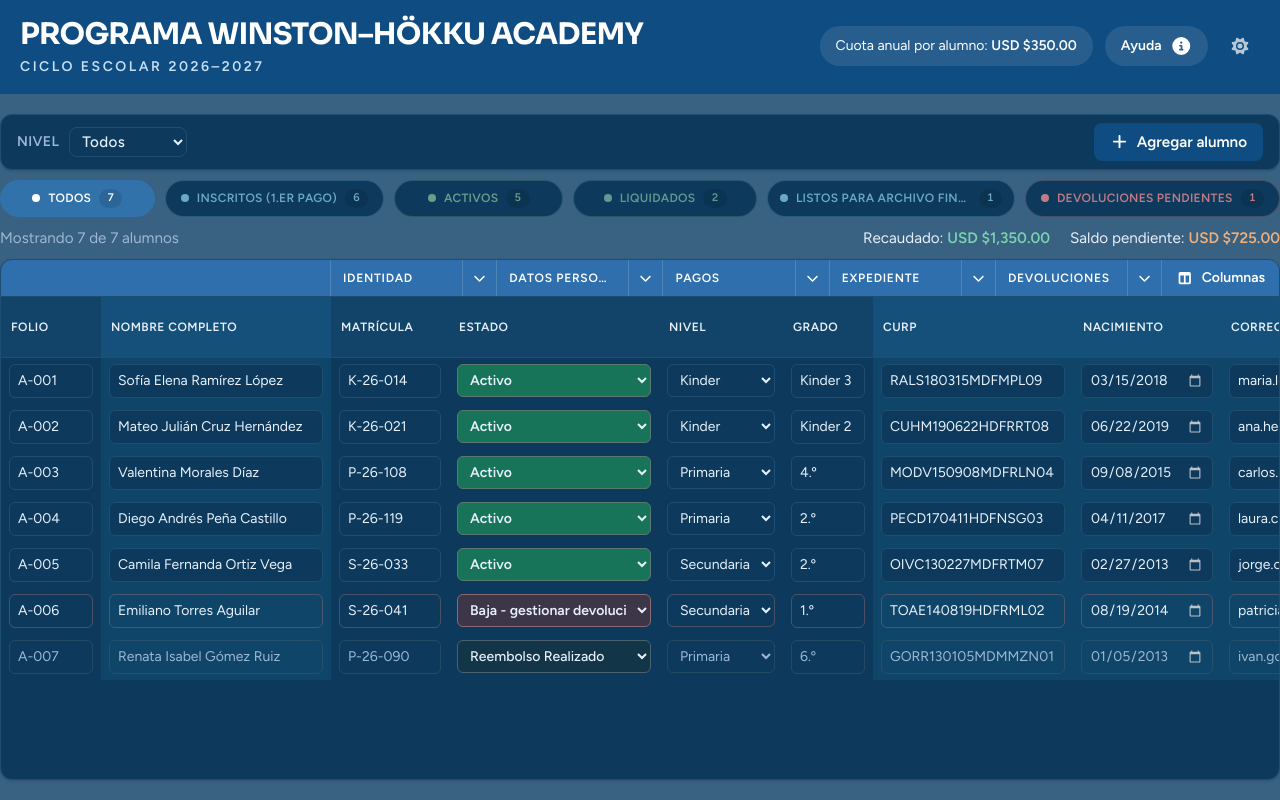
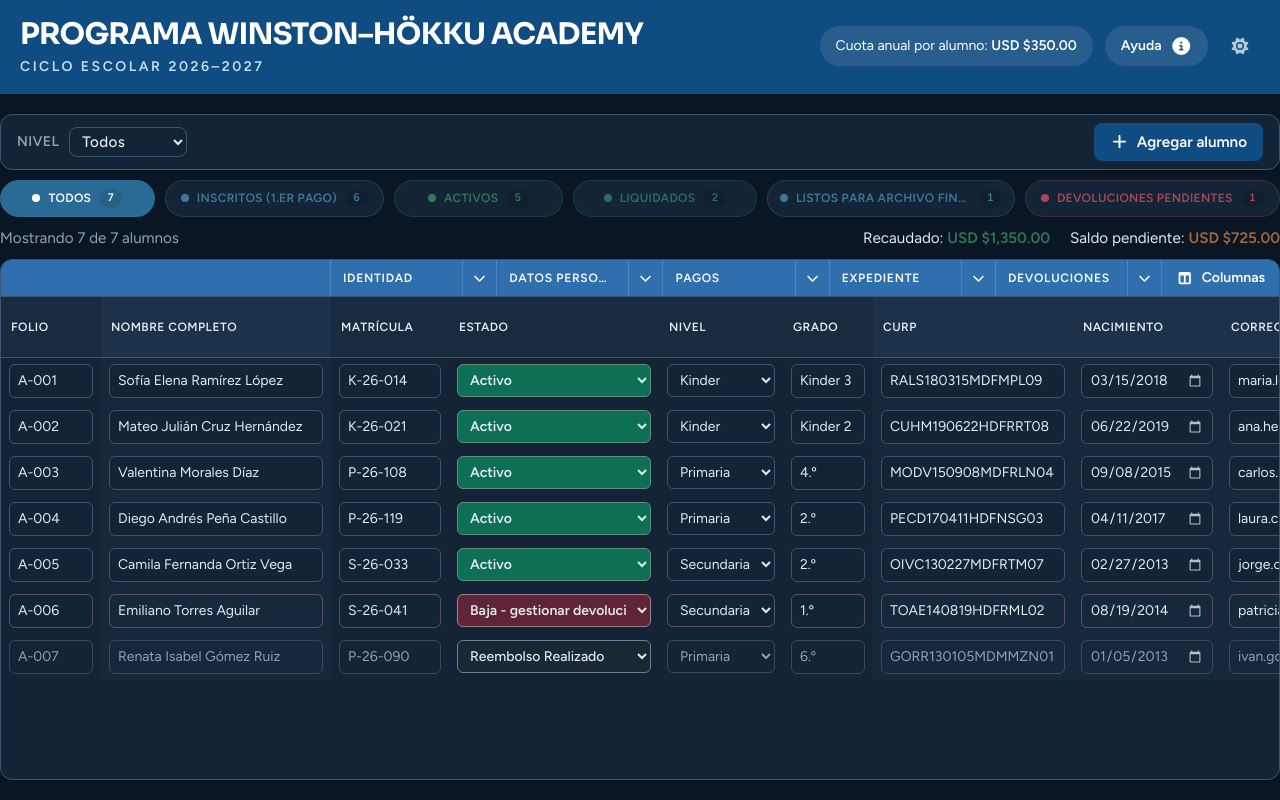
Before and after one commit to winston93-cloud/winston-usa-program, a React (Vite) app: page / in a window 1280 px wide. Built offline with nearby package versions, Linux system fonts and the light colour scheme.

Commit message:
background change

```diff
--- a/src/index.css
+++ b/src/index.css
@@ -115,19 +115,19 @@
   */
   --color-estado-activo-cell: transparent;
   --color-estado-activo-input: #e8f0ec;
-  --color-estado-activo-border: #9bb5a8;
+  --color-estado-activo-border: #c5d4cc;
   --color-estado-activo-text: #3d6b58;
 
   /* Baja: alerta solo en el control; celda = franja de sección */
   --color-estado-baja-cell: transparent;
   --color-estado-baja-input: #f3ecec;
-  --color-estado-baja-border: #c4a4a8;
+  --color-estado-baja-border: #ddc8cb;
   --color-estado-baja-text: #8a4550;
 
   /* Reembolso = discreto */
   --color-estado-reembolso-cell: transparent;
   --color-estado-reembolso-input: #eef0f2;
-  --color-estado-reembolso-border: #b8c0c8;
+  --color-estado-reembolso-border: #d0d6dc;
   --color-estado-reembolso-text: #64748b;
 
   /* --- Chips filtro --- */
@@ -189,62 +189,61 @@ input[type='date']::-webkit-calendar-picker-indicator {
 
 /*
   =============================================================================
-  MODO OSCURO — solo reescribe tokens de superficie / texto
-  Edita aquí los azules oscuros. El modo claro usa @theme sin cambios.
-  Header (bg-brand) se mantiene; fondos blancos pasan a azul sobrio.
+  MODO OSCURO — azul marino profesional
+  Escala: fondo más oscuro → paneles un poco más claros → bordes aún más claros
+  (bordes mate, nunca neón). El resto de colores (verde/rojo/…) son normales.
+  El modo claro usa solo @theme arriba.
   =============================================================================
 */
 [data-theme='dark'] {
-  /* Página y paneles (antes blancos / brand-soft claro) */
-  --color-brand-soft: #335d7ed0;
-  --color-brand-muted: #143d5c;
-  --color-brand-border: #1e4f73;
-  --color-brand-tint: #0c3558;
-  --color-brand-on-surface: #9ec5e8;
+  /* —— Azul marino (de más oscuro a más claro) —— */
+  --color-brand-soft: #0a1624; /* página */
+  --color-brand-tint: #0e1c2e;
+  --color-brand-muted: #162a3e;
+  --color-cell: #122436; /* paneles / inputs */
+  --color-cell-calc: #0e1e30;
+  --color-sec-white: #122436;
+  --color-sec-white-head: #182c40; /* contraste suave vs celda */
+  --color-sec-blue: #15283c;
+  --color-sec-blue-head: #1b3248;
+  /* Bordes: siempre más claros que el fondo, pero mate (sin brillo) */
+  --color-brand-border: #3a5670;
 
-  --color-ink: #e8f1fb;
-  --color-ink-muted: #9db8d4;
+  --color-brand-on-surface: #8aaec8;
+  --color-ink: #e2eaf2;
+  --color-ink-muted: #8fa3b8;
 
-  --color-cell: #0d3a5c;
-  --color-cell-calc: #0a3354;
-
-  /* Franjas de columnas */
-  --color-sec-white: #0d3a5c;
-  --color-sec-white-head: #114468;
-  --color-sec-blue: #0f4568;
-  --color-sec-blue-head: #15507a;
-
-  /* Chips idle: menos neón sobre azul oscuro */
-  --color-chip-todos: #3272aa;
-  --color-chip-inscritos: #6ba8c9;
-  --color-chip-activos: #6a9e88;
-  --color-chip-liquidados: #5f9a90;
-  --color-chip-archivo: #6ba8c9;
-  --color-chip-devoluciones: #c17b86;
-  --color-chip-recaudado: #7bd3ae;
-  --color-chip-saldo: #f1af79;
+  /* Chips: colores normales (saturación media, no eléctrica) */
+  --color-chip-todos: #2a6b96;
+  --color-chip-inscritos: #3d7a9a;
+  --color-chip-activos: #2d7a58;
+  --color-chip-liquidados: #287064;
+  --color-chip-archivo: #3d7a9a;
+  --color-chip-devoluciones: #a84858;
+  --color-chip-recaudado: #2d7a58;
+  --color-chip-saldo: #a86a3c;
 
   /*
-    Estados en oscuro: tintes muy suaves (mezcla con el azul de celda).
-    Sin verdes/rojos eléctricos; la celda de fila ya no se pinta.
+    Estados: relleno sobrio; borde SIEMPRE un tono más claro que el relleno
+    (define el control sin efecto brillante).
   */
-  --color-estado-activo-input: #1d9659a2;
-  --color-estado-activo-border: #5a796e;
-  --color-estado-activo-text: #a3c4b5;
+  --color-estado-activo-input: #0d7054;
+  --color-estado-activo-border: #5f8f7a;
+  --color-estado-activo-text: #8fbca8;
 
   --color-estado-baja-cell: transparent;
-  --color-estado-baja-input: #3d3548;
-  --color-estado-baja-border: #8a6a72;
-  --color-estado-baja-text: #d4a8b0;
+  --color-estado-baja-input: #5f2436;
+  --color-estado-baja-border: #a08088;
+  --color-estado-baja-text: #c49aa2;
 
   --color-estado-reembolso-cell: transparent;
-  --color-estado-reembolso-input: #123548;
-  --color-estado-reembolso-border: #4a6270;
-  --color-estado-reembolso-text: #9db0bc;
+  --color-estado-reembolso-input: #1a2834;
+  --color-estado-reembolso-border: #6a8090;
+  --color-estado-reembolso-text: #9aadb8;
 
-  --color-baja: #3d3548;
-  --color-baja-border: #8a6a72;
-  --color-baja-text: #d4a8b0;
+  --color-baja: #35282c;
+  --color-baja-border: #a08088;
+  --color-baja-text: #c49aa2;
 }
 
 /* Indicador de fecha más visible sobre fondos oscuros */
```
